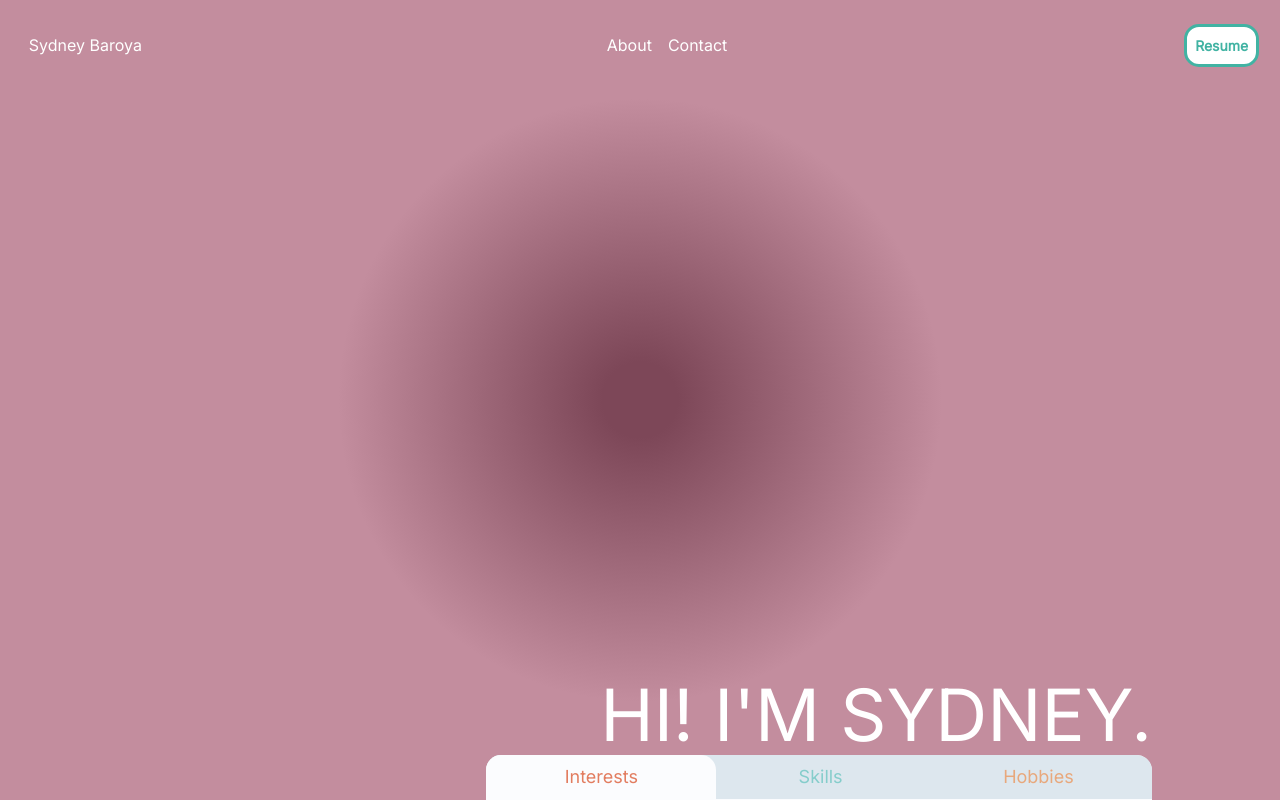
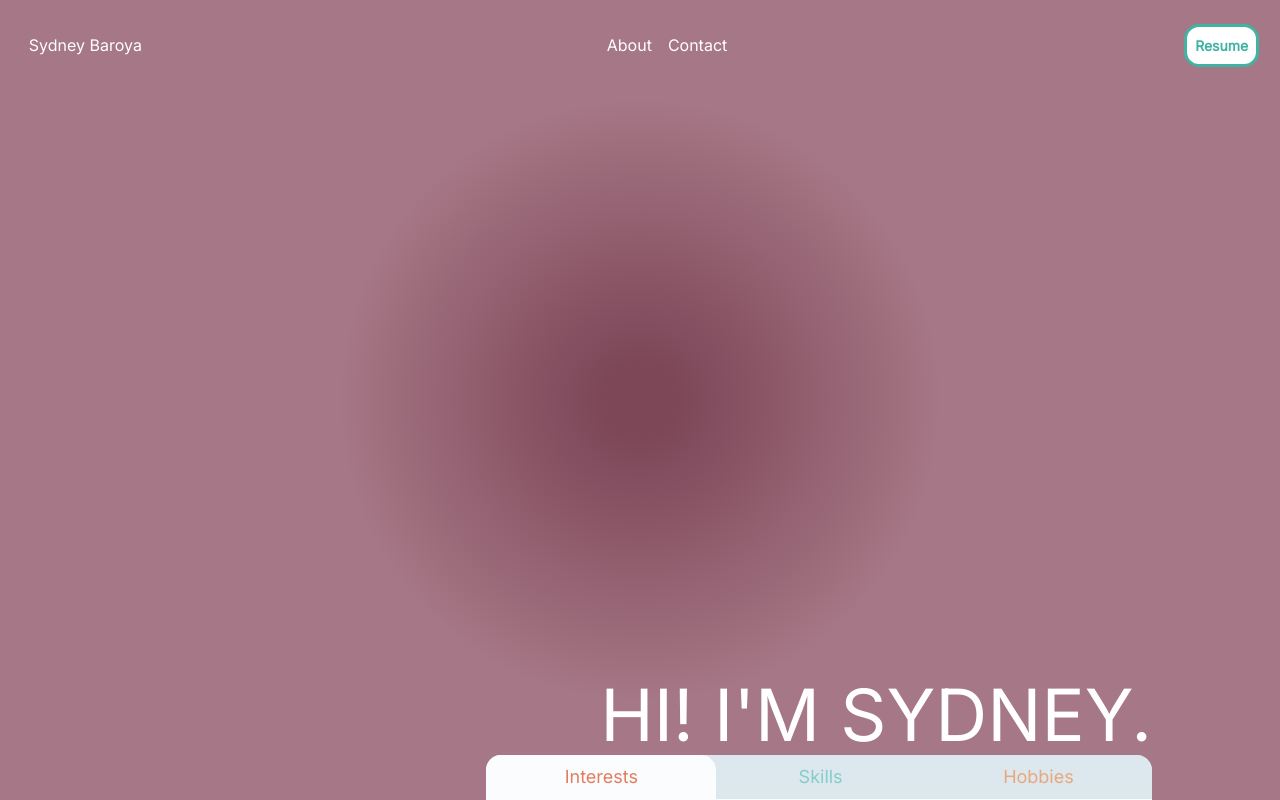
Before and after one commit to syd-baroya/sydneybaroya.com, a React (Create React App) app: page / in a window 1280 px wide. Shown: the top 800 px of the page. Built offline with nearby package versions, Linux system fonts and the light colour scheme; no server answers.

Commit message:
updated winter color and model position

```diff
--- a/src/scene/World/Summer.js
+++ b/src/scene/World/Summer.js
@@ -38,7 +38,7 @@ export default class Summer
             child.material = bakedMaterial
         })
 
-        this.model.position.y -= .5;
+        this.model.position.y -= .8;
         this.scene.add(this.model)
 
     }
--- a/src/style.css
+++ b/src/style.css
@@ -7,7 +7,7 @@
 :root {
     --summer-background: #85CDCB;
     --fall-background: #E27D60;
-    --winter-background: #C38D9E;
+    --winter-background: #a67786;
     --spring-background: #E8A87C;
     --primary-text: #FFFFFF;
     --secondary-text: #41B3A3;
```
Also changed, not shown: 1 other file (tests, documents, lock files or other folders).
